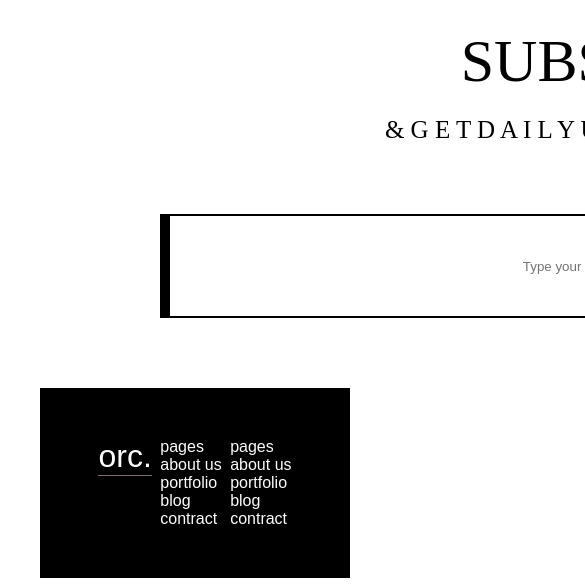
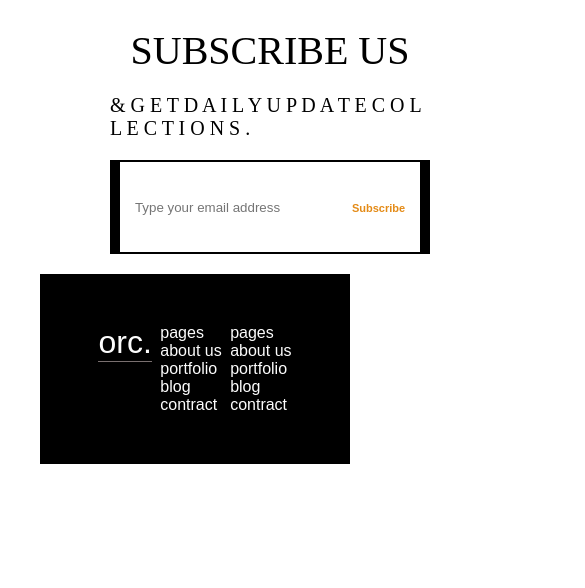
Before and after one commit to mahita098/InteriorDesign-Page, a plain HTML site: page index.html in a window 390 px wide. Shown: the part 4620-5208 px from the top of the page, 585 px wide, since content can reach past the window. After the commit the page ends 5094 px from the top, so only its background shows below. Drawn offline with Linux system fonts and the light colour scheme.

Commit message:
Adding responsive

```diff
--- a/index.css
+++ b/index.css
@@ -494,6 +494,51 @@ ul li:hover {
 
     }
 
+    .input {
+        width: 300px;
+        display: flex;
+        justify-content: center;
+        height: 90px;
+        gap: 20px;
+        padding: 10px;
+
+    }
+
+    .emailss {
+        padding: 10px 10px;
+        border-style: none;
+
+    }
+
+    .emailbox {
+        padding: 10px;
+        background-color:;
+
+    }
+
+    .subscribe {
+        font-size: 40px;
+
+        font-weight: 500;
+
+    }
+
+    .dailylife {
+        font-size: 20px;
+        padding: 10px;
+
+        font-weight: 400;
+
+    }
+
+    .subtwo {
+        padding: 30px 10px ;
+        font-weight: 600;
+        font-size: 11px ;
+    }
+
+
+
 
 
 }
```
